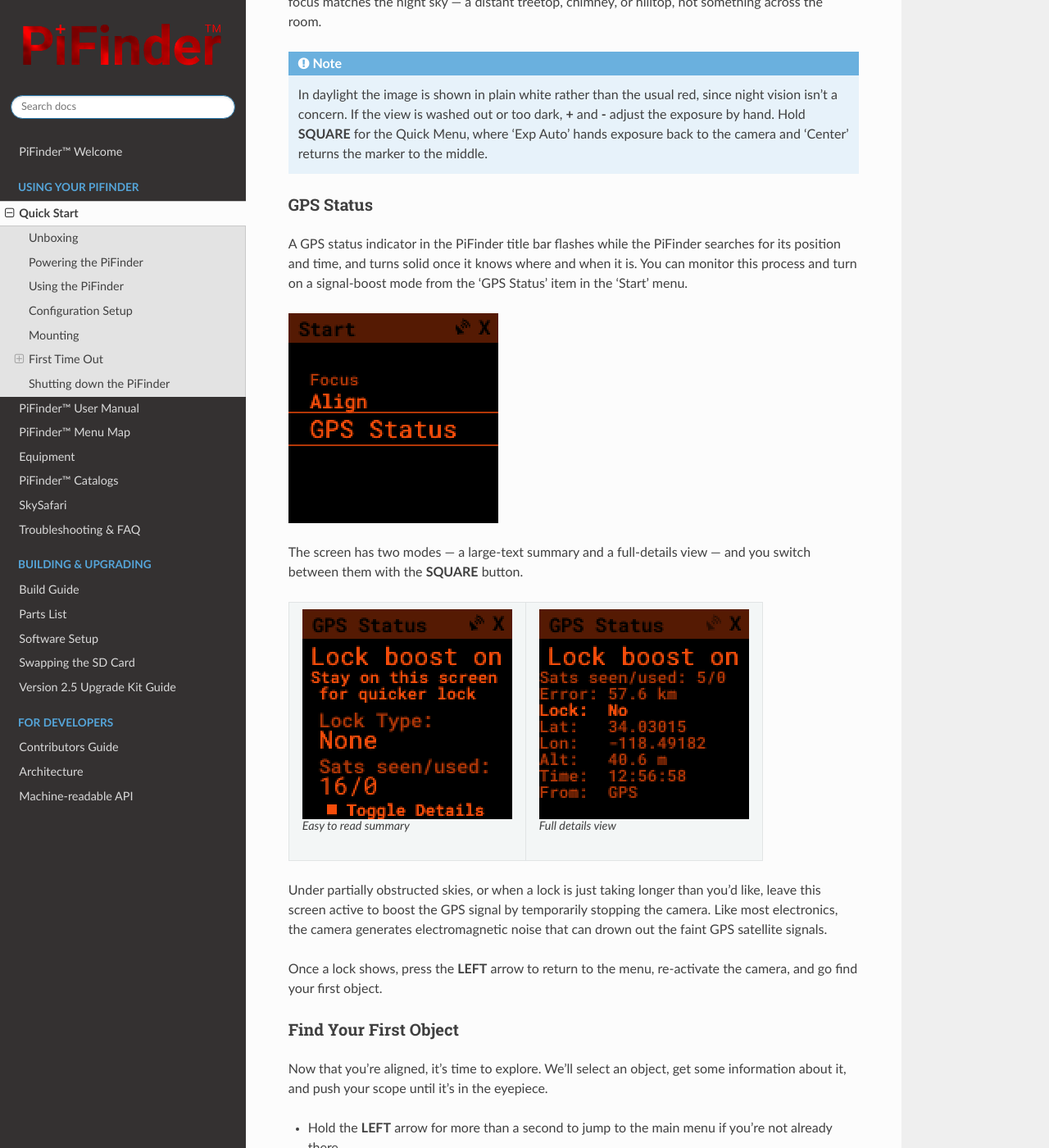
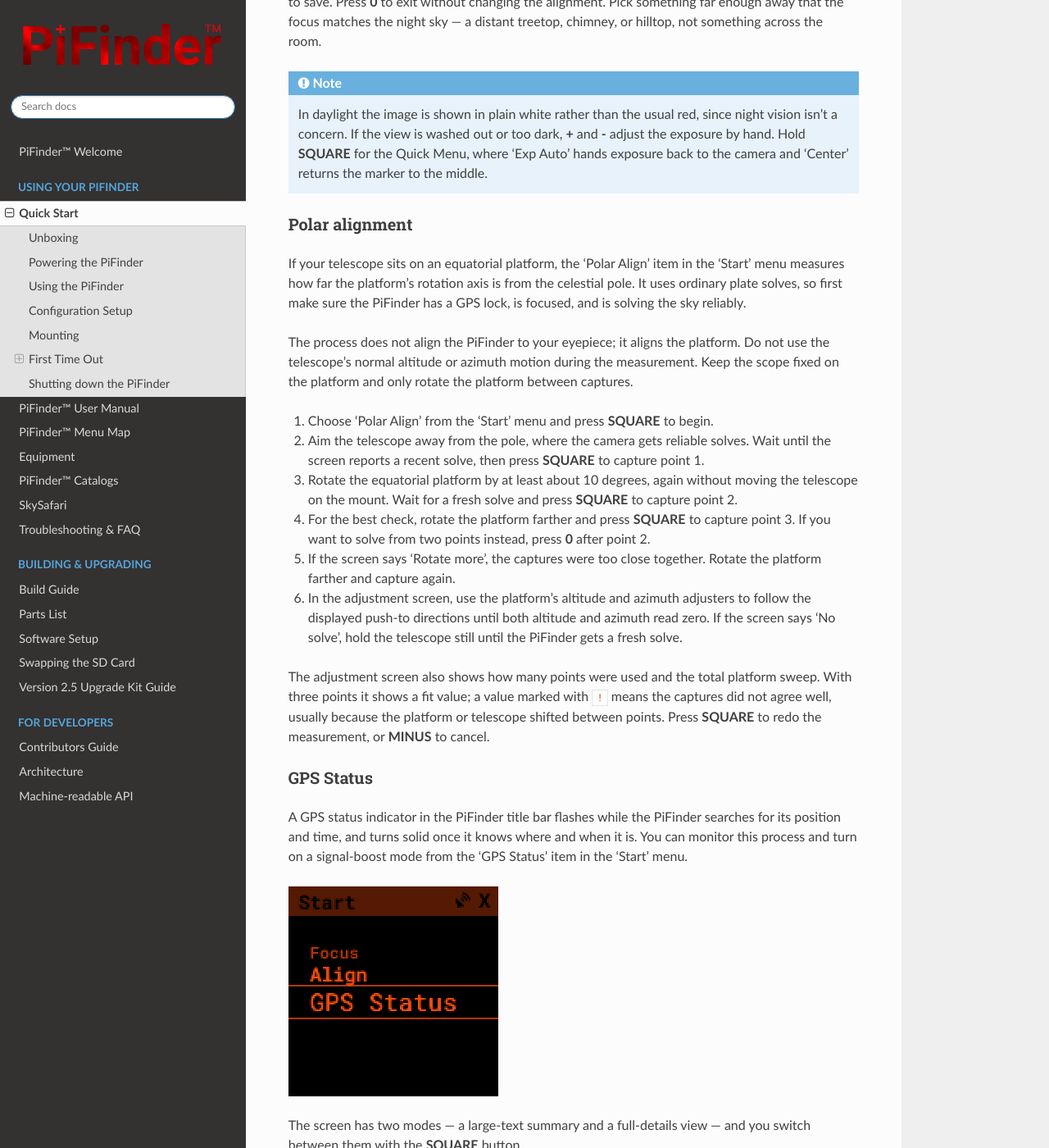
Before and after one commit to brickbots/PiFinder, a Sphinx documentation site: the page built from docs/source/quick_start.rst, in a window 1280 px wide and 1400 px high, scrolled down 14944 px. Shown: the whole window at 82% size. Built offline with Sphinx 7.4.7 and the Read the Docs theme 3.1.0, drawn with Linux system fonts in a browser that asks for light colours; some of the changed text lies outside the part shown.

Commit message:
Tighten polar alignment checks and docs

```diff
--- a/docs/source/quick_start.rst
+++ b/docs/source/quick_start.rst
@@ -236,13 +236,14 @@
 Start with the Start menu
 ^^^^^^^^^^^^^^^^^^^^^^^^^^^^^^^^^
 
-At the start of each session, you may need to do three things:
+At the start of each session, you may need to do a few things:
 
 - Check and adjust camera focus
 - Align the PiFinder by telling it where your scope is pointing
+- Optionally polar-align an equatorial platform
 - Check the status of the GPS lock
 
-These three items live in the 'Start' menu at the top of the PiFinder main menu.
+These items live in the 'Start' menu at the top of the PiFinder main menu.
 
 .. image:: images/quick_start/pifinder_main_menu.png
 
@@ -442,6 +443,36 @@
    camera and 'Center' returns the marker to the middle.
 
 
+Polar alignment
+^^^^^^^^^^^^^^^^
+If your telescope sits on an equatorial platform, the 'Polar Align' item in the 'Start'
+menu measures how far the platform's rotation axis is from the celestial pole. It uses
+ordinary plate solves, so first make sure the PiFinder has a GPS lock, is focused, and is
+solving the sky reliably.
+
+The process does not align the PiFinder to your eyepiece; it aligns the platform. Do not
+use the telescope's normal altitude or azimuth motion during the measurement. Keep the
+scope fixed on the platform and only rotate the platform between captures.
+
+1. Choose 'Polar Align' from the 'Start' menu and press **SQUARE** to begin.
+2. Aim the telescope away from the pole, where the camera gets reliable solves. Wait until
+   the screen reports a recent solve, then press **SQUARE** to capture point 1.
+3. Rotate the equatorial platform by at least about 10 degrees, again without moving the
+   telescope on the mount. Wait for a fresh solve and press **SQUARE** to capture point 2.
+4. For the best check, rotate the platform farther and press **SQUARE** to capture point 3.
+   If you want to solve from two points instead, press **0** after point 2.
+5. If the screen says 'Rotate more', the captures were too close together. Rotate the
+   platform farther and capture again.
+6. In the adjustment screen, use the platform's altitude and azimuth adjusters to follow
+   the displayed push-to directions until both altitude and azimuth read zero. If the
+   screen says 'No solve', hold the telescope still until the PiFinder gets a fresh solve.
+
+The adjustment screen also shows how many points were used and the total platform sweep.
+With three points it shows a fit value; a value marked with ``!`` means the captures did
+not agree well, usually because the platform or telescope shifted between points. Press
+**SQUARE** to redo the measurement, or **MINUS** to cancel.
+
+
 GPS Status
 ^^^^^^^^^^^
 
```
Also changed, not shown: docs/source/menu_map.rst (+9 -0 lines), 2 other files.
